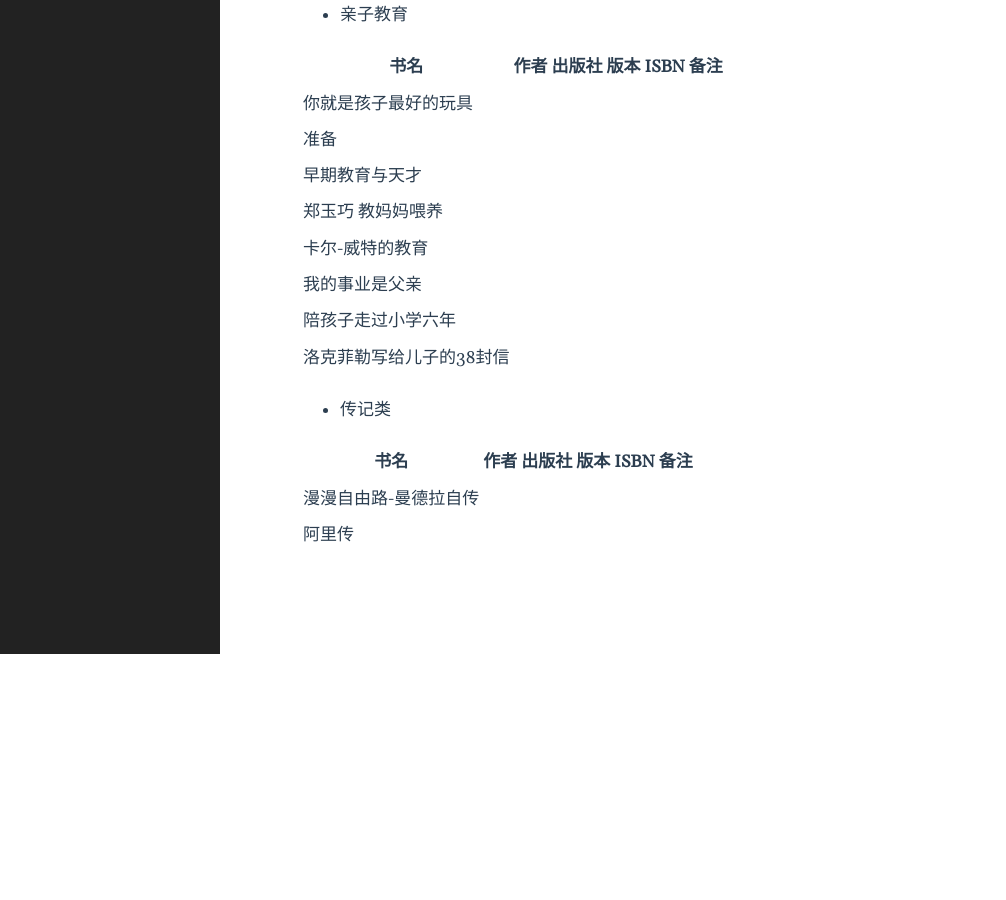
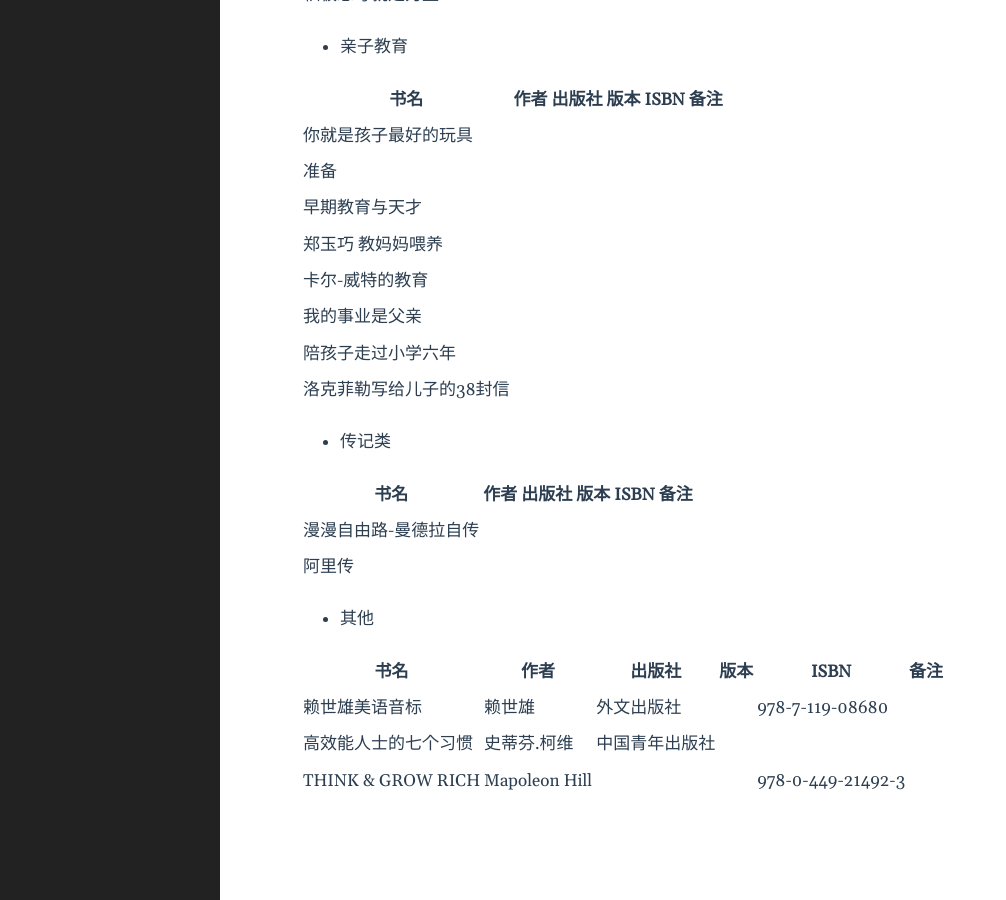
Before and after one commit to yejinp/yejinp.github.io, a Jekyll site: the page built from _posts/2022-10-16-我的书籍.markdown, in a window 1280 px wide and 900 px high, scrolled down 3522 px. Shown: the whole window, without its empty margins (0-1006 px from the left). Built offline with Jekyll 4.4.1, drawn with Linux system fonts in a browser that asks for light colours; before the commit the page ends 4176 px from its top, so only the background shows below that; some of the changed text lies outside the part shown.

Commit message:
add contents

```diff
--- a/_posts/2022-10-16-我的书籍.markdown
+++ b/_posts/2022-10-16-我的书籍.markdown
@@ -120,3 +120,11 @@
 |------|------|----|----|-----|----|----|
 | 漫漫自由路-曼德拉自传| | | | | |
 | 阿里传| | | | | |
+
+* 其他
+
+| 书名 | 作者 | 出版社 | 版本 | ISBN |备注 |
+|------|------|----|----|-----|----|----|
+| 赖世雄美语音标| 赖世雄 | 外文出版社 | | 978-7-119-08680 | |
+| 高效能人士的七个习惯| 史蒂芬.柯维| 中国青年出版社| | | |
+| THINK & GROW RICH| Mapoleon Hill | | | 978-0-449-21492-3| |
```
Also changed, not shown: other parts of _posts/2022-10-16-我的书籍.markdown (+1 -1 lines).
